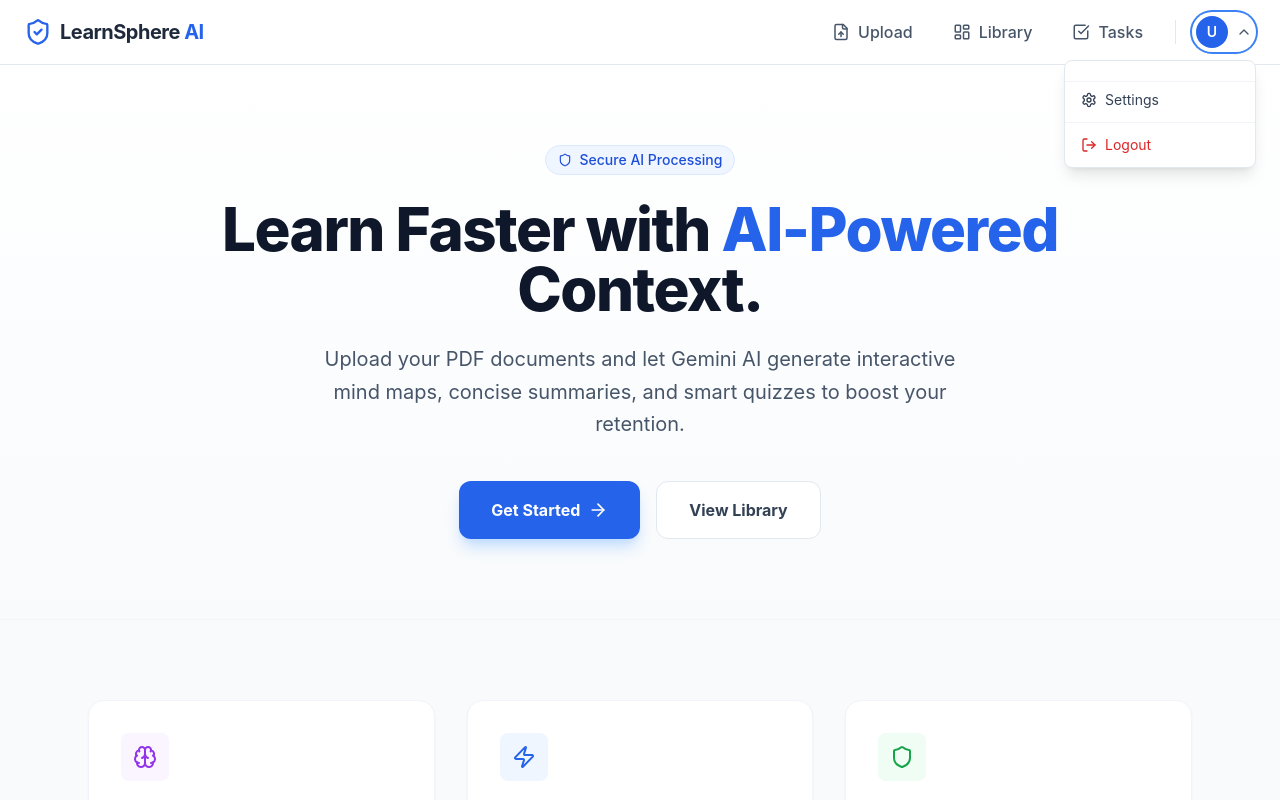
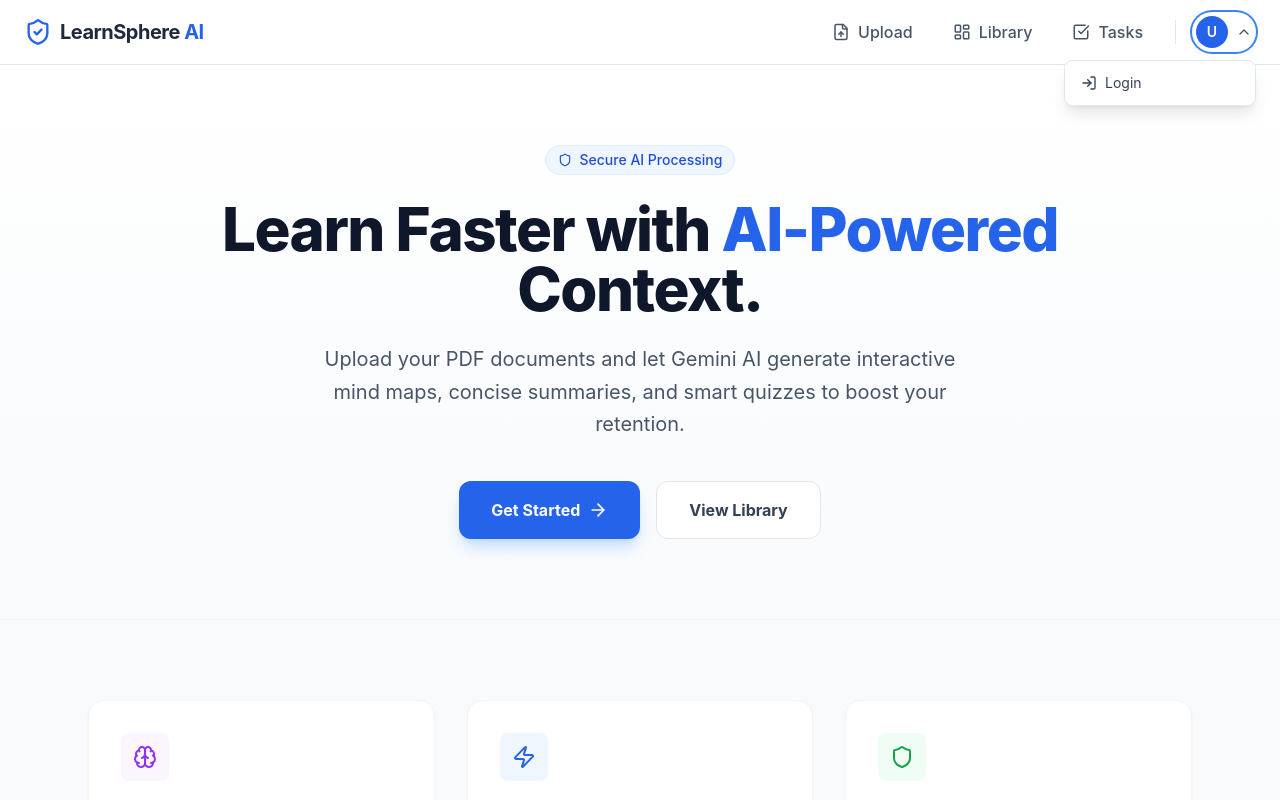
Before and after one commit to Krish5706/LearnSphere-AI, a React (Vite) app in the folder forntend/: page / in a window 1280 px wide. Both pictures are taken after a click on the button "User menu". Shown: the top 800 px of the page. Built offline with nearby package versions, Linux system fonts and the light colour scheme.

Commit message:
profile, and dashboard logic fixed

```diff
--- a/forntend/src/components/common/Dropdown.jsx
+++ b/forntend/src/components/common/Dropdown.jsx
@@ -1,6 +1,6 @@
 import React, { useState, useRef, useEffect } from 'react';
 import { useNavigate } from 'react-router-dom';
-import { Settings, User, LogOut, ChevronDown } from 'lucide-react';
+import { Settings, User, LogOut, LogIn, ChevronDown } from 'lucide-react';
 import { useAuth } from '../../context/AuthContext';
 
 const ProfileDropdown = () => {
@@ -53,6 +53,11 @@
     setIsOpen(false);
   };
 
+  const handleLogin = () => {
+    navigate('/login');
+    setIsOpen(false);
+  };
+
   return (
     <div className="relative" ref={dropdownRef} onKeyDown={handleKeyDown}>
       <button
@@ -77,6 +82,8 @@
           role="menu"
           aria-orientation="vertical"
         >
+          {user ? (
+            <>
               <div className="px-4 py-2 border-b border-slate-100">
                 <p className="text-sm font-medium text-slate-900">{user?.name}</p>
                 <p className="text-xs text-slate-500">{user?.email}</p>
@@ -101,6 +108,17 @@
                 <LogOut size={16} />
                 Logout
               </button>
+            </>
+          ) : (
+            <button
+              onClick={handleLogin}
+              className="w-full text-left px-4 py-2 text-sm text-slate-700 hover:bg-slate-50 flex items-center gap-2 transition-colors"
+              role="menuitem"
+            >
+              <LogIn size={16} />
+              Login
+            </button>
+          )}
         </div>
       )}
     </div>
--- a/forntend/src/pages/Dashboard.jsx
+++ b/forntend/src/pages/Dashboard.jsx
@@ -205,7 +205,7 @@
                                             {new Date(doc.createdAt).toLocaleDateString()}
                                         </span>
                                         <span className="bg-slate-100 px-2 py-0.5 rounded uppercase">
-                                            {doc.pageCount || 0} Pages
+                                            {doc.pdfMetadata?.pages || 0} Pages
                                         </span>
                                     </div>
                                 </div>
--- a/forntend/src/pages/Home.jsx
+++ b/forntend/src/pages/Home.jsx
@@ -54,7 +54,7 @@
           </div>
           <h3 className="text-xl font-bold mb-3">Instant Summaries</h3>
           <p className="text-slate-500 leading-relaxed">
-            Get the gist of 50-page documents in seconds. Our AI extracts key points and saves you hours of reading.
+            Get the gist of 30-page documents in seconds. Our AI extracts key points and saves you hours of reading.
           </p>
         </div>
 
```
Lines whose indentation alone changed are shown as unchanged.
